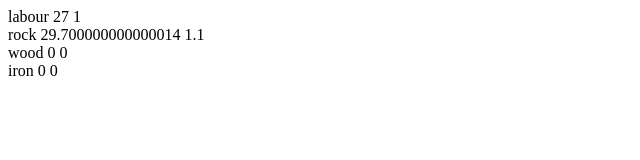
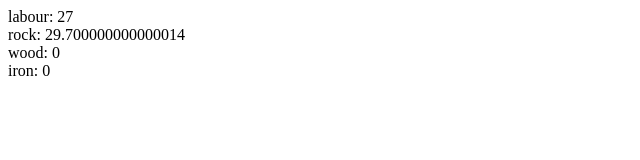
Before and after one commit to ashleysuperplayer/industrial-revolution, a React (Create React App) app: page / in a window 1280 px wide. Shown: the top 160 px of the page, without its empty margins (0-640 px from the left). Built offline with nearby package versions, Linux system fonts and the light colour scheme.

Commit message:
created resource function for displaying resource amounts

```diff
--- a/src/App.tsx
+++ b/src/App.tsx
@@ -1,59 +1,63 @@
-import { stringify } from 'querystring';
 import React, { useState, useEffect } from 'react';
-import { updateSourceFile } from 'typescript';
 import './App.css';
 import Timer from './Timer'
+import Resource from './Resource'
+import { deflate } from 'zlib';
 
 // structs
 interface appProps {
 
 }
 
-interface Resource {
-  name: string,
-  delta: number,
-  amount: number
+interface resourceState {
+  name: string;
+  delta: number;
+  amount: number;
 }
-
-// let resList: Array<string> = [
-//   "rock", "wood", "tungsten", "iron"
-// ]
 
 function App(props: appProps) {
   function update() {
-    updateResources();
+    updateResourceDeltas();
+    updateResourceAmounts();
   }
 
-  function updateResources() {
+  function updateResourceAmounts() {
     setLabour({...labour, amount: labour.delta + labour.amount});
     setRock({...rock, amount: rock.delta + rock.amount});
     setWood({...wood, amount: wood.delta + wood.amount});
     setIron({...iron, amount: iron.delta + iron.amount});
   }
 
+  //placeholder for when i actually implement changing delta
+  function updateResourceDeltas() {
+    setLabour({...labour, delta: labour.delta});
+  }
+
   //initialise resource state
-  const [labour, setLabour] = useState<Resource>({name: "labour", delta: 1, amount: 0});
-  const [rock, setRock] = useState<Resource>({name: "rock", delta: 1.1, amount: 0});
-  const [wood, setWood] = useState<Resource>({name: "wood", delta: 0, amount: 0});
-  const [iron, setIron] = useState<Resource>({name: "iron", delta: 0, amount: 0});
+  const [labour, setLabour] = useState<resourceState>({name: "labour", delta: 1, amount: 0});
+  const [rock, setRock] = useState<resourceState>({name: "rock", delta: 1.1, amount: 0});
+  const [wood, setWood] = useState<resourceState>({name: "wood", delta: 0, amount: 0});
+  const [iron, setIron] = useState<resourceState>({name: "iron", delta: 0, amount: 0});
 
   return (
   <div>
     <div>
       <div>
-        {labour.name} {labour.amount} {labour.delta}
+        <Resource name = {labour.name} amount = {labour.amount}></Resource>
       </div>
       <div>
-        {rock.name} {rock.amount} {rock.delta}
+        <Resource name = {rock.name} amount = {rock.amount}></Resource>
       </div>
       <div>
-        {wood.name} {wood.amount} {wood.delta}
+        <Resource name = {wood.name} amount = {wood.amount}></Resource>
       </div>
       <div>
-        {iron.name} {iron.amount} {iron.delta}
+        <Resource name = {iron.name} amount = {iron.amount}></Resource>
       </div>
     </div>
-    <Timer handleUpdate = {update}></Timer>
+    <div>
+      <Timer handleUpdate = {update}></Timer>
+    </div>
   </div>)
 }
 
--- a/src/Resource.tsx
+++ b/src/Resource.tsx
@@ -1,32 +1,12 @@
-import React from 'react'
+interface resourceProps {
+    name: string;
+    amount: number;
+  }
 
-export interface resourceProps {
-    kind: string;
-    amount: number;
-    delta: number;
-}
-
-export interface resourceState {
-}
-
-// function Resource(props) {
-//     return (
-//         <div>{this.props.kind}: {this.props.amount}</div>
-//     )
-// }
-
-class Resource extends React.Component<resourceProps, resourceState> { // eslint-disable-next-line
-    constructor(props: resourceProps) {
-        super(props)
-    }
-    render() {
-        return(
-            <div>{this.props.kind}: {this.props.amount}</div>
-        );
-    }
-    tick() {
-
-    }
+function Resource(props: resourceProps) {
+    return (
+        <div>{props.name}: {props.amount}</div>
+    )
 }
 
 export default Resource;
--- a/src/Timer.tsx
+++ b/src/Timer.tsx
@@ -1,5 +1,4 @@
-import React, { useState, useEffect } from 'react';
-import { updateSourceFile } from 'typescript';
+import { useEffect } from 'react';
 
 type timerProps = {
     handleUpdate: Function
```
